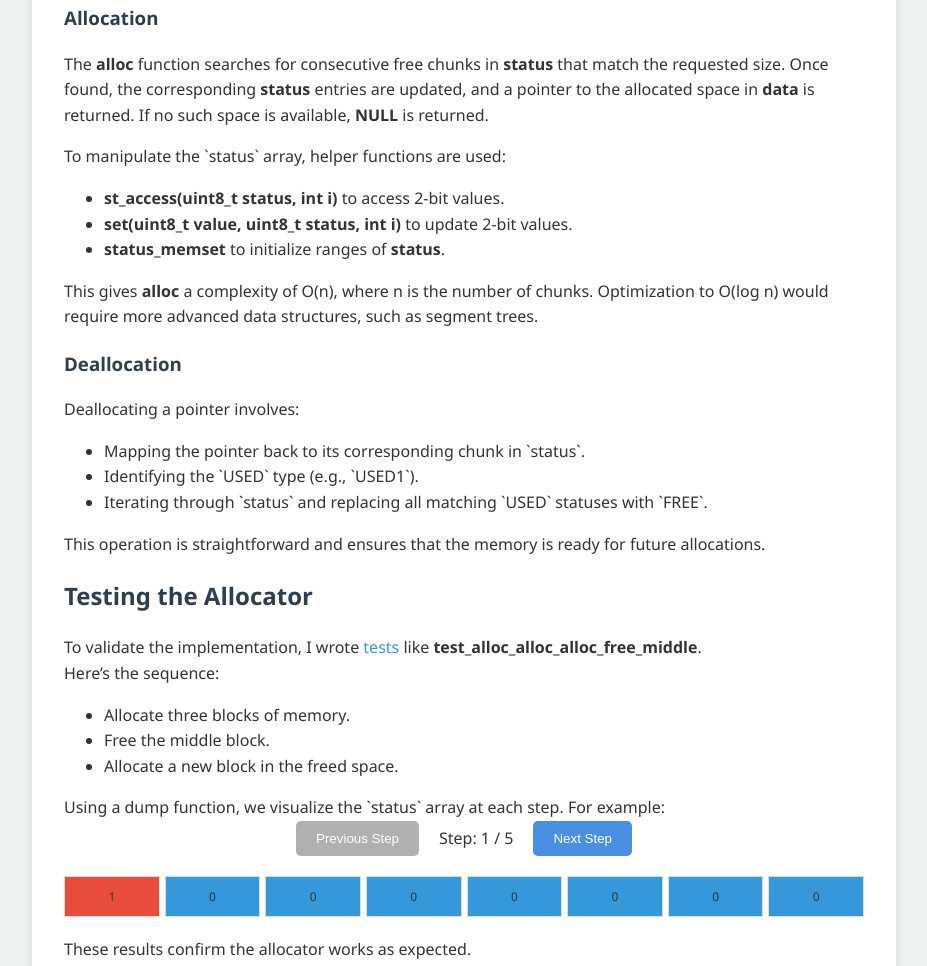
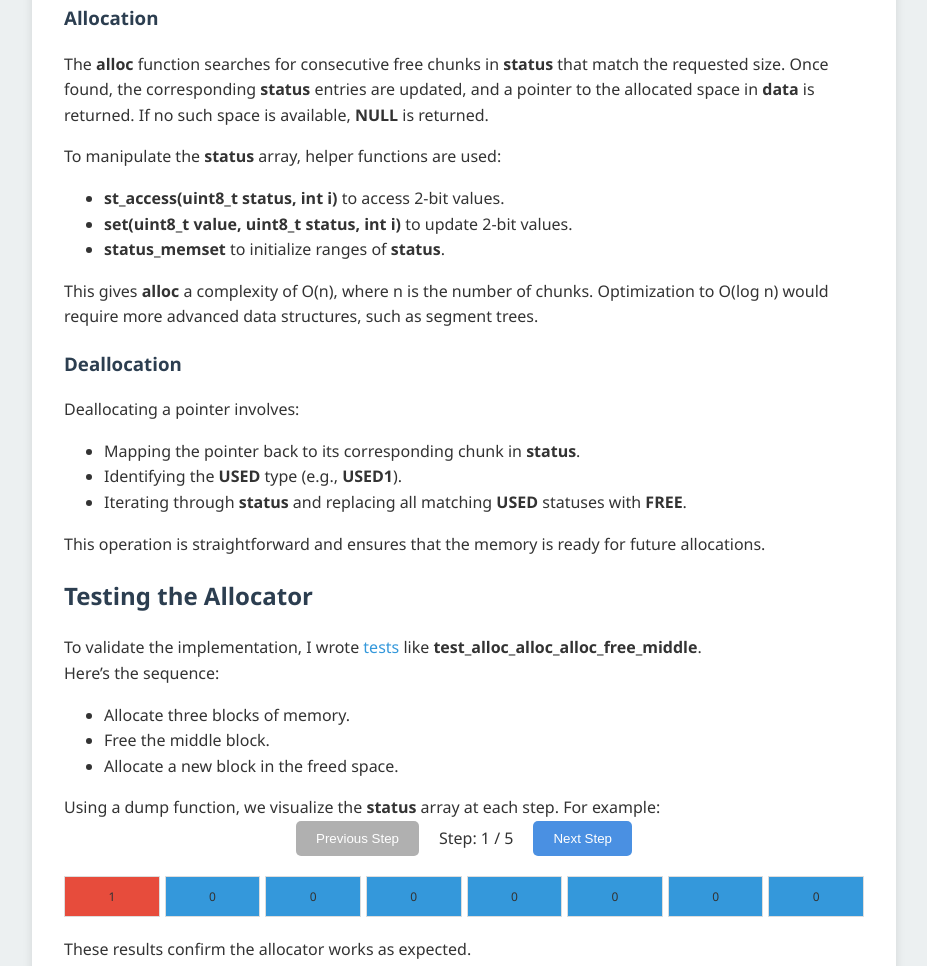
Before and after one commit to FlorealRISSO/FlorealRISSO.github.io, a plain HTML site: page articles/smalloc.html in a window 1280 px wide. Shown: the part 2302-3268 px from the top of the page, without its empty margins (176-1103 px from the left). Drawn offline with Linux system fonts and the light colour scheme.

Commit message:
small fix

```diff
--- a/articles/smalloc.html
+++ b/articles/smalloc.html
@@ -188,7 +188,7 @@ typedef struct Memory {
                         The <b>alloc</b> function searches for consecutive free chunks in <b>status</b> that match the requested size. Once found, the corresponding <b>status</b> entries are updated, and a pointer to the allocated space in <b>data</b> is returned. If no such space is available, <b>NULL</b> is returned.
                     </p>
                     <p>
-                        To manipulate the `status` array, helper functions are used:
+                        To manipulate the <b>status</b> array, helper functions are used:
 
                         <ul>
                             <li><b>st_access(uint8_t status, int i)</b> to access 2-bit values.</li>
@@ -203,9 +203,9 @@ typedef struct Memory {
                         Deallocating a pointer involves:
 
                         <ul>
-                            <li>Mapping the pointer back to its corresponding chunk in `status`.</li>
-                            <li>Identifying the `USED` type (e.g., `USED1`).</li>
-                            <li>Iterating through `status` and replacing all matching `USED` statuses with `FREE`.</li>
+                            <li>Mapping the pointer back to its corresponding chunk in <b>status</b>.</li>
+                            <li>Identifying the <b>USED</b> type (e.g., <b>USED1</b>).</li>
+                            <li>Iterating through <b>status</b> and replacing all matching <b>USED</b> statuses with <b>FREE</b>.</li>
                         </ul>
 
                         This operation is straightforward and ensures that the memory is ready for future allocations.
@@ -224,7 +224,7 @@ typedef struct Memory {
                             <li>Free the middle block.</li>
                             <li>Allocate a new block in the freed space.</li>
                         </ul>
-                        Using a dump function, we visualize the `status` array at each step. For example:
+                        Using a dump function, we visualize the <b>status</b> array at each step. For example:
                         <div class="navigation">
                         <button id="prevPageBtn" disabled>Previous Step</button>
                         <span id="pageCounter">Page: 0 / 0</span>
```
